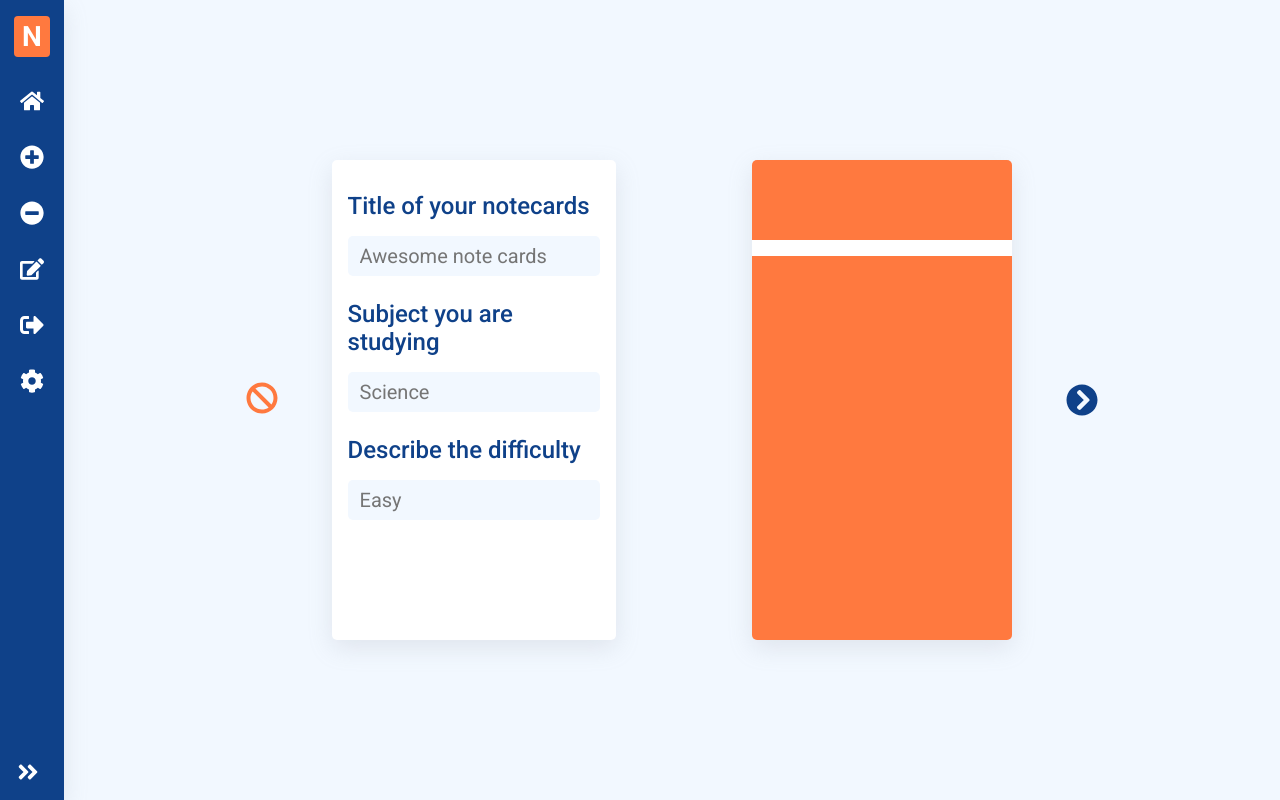
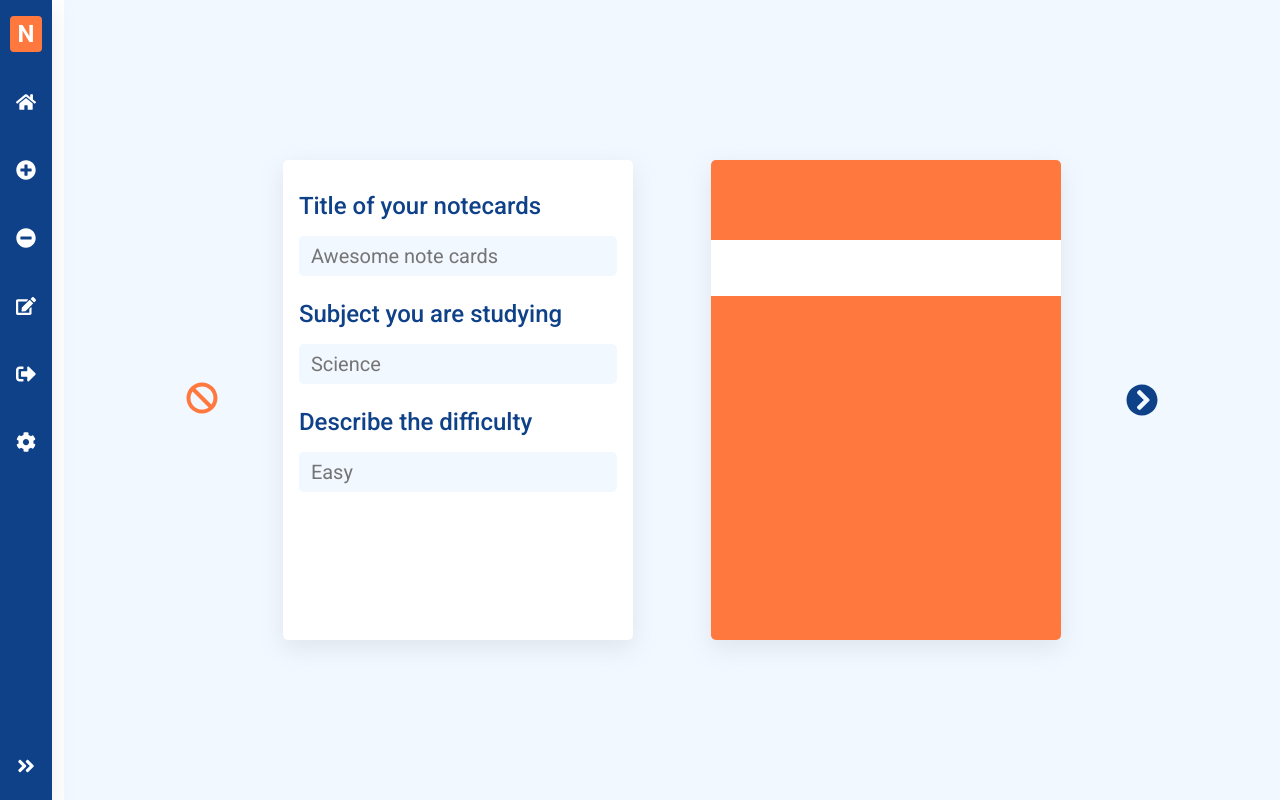
Before and after one commit to Phil-Elliott/note_card_app, a React (Create React App) app: page /add in a window 1280 px wide. Built offline with nearby package versions, Linux system fonts and the light colour scheme.

Commit message:
fixed add container

```diff
--- a/src/Content/Add/Add.tsx
+++ b/src/Content/Add/Add.tsx
@@ -1,38 +1,37 @@
-import React from "react"
+import React, { useState } from "react"
 import "./Add.scss"
 import CreateTitle from "./Components/CreateTitle/CreateTitle"
 import CreateCards from "./Components/CreateCards/CreateCards"
 import { Route, Routes } from "react-router-dom"
 
-const Add = () => {
+interface titleData {
+  title: string
+  subject: string
+  difficulty: string
+}
+
+const Add = ({ addNewData }: { addNewData: any }) => {
+  const [titleData, setTitleData] = useState<Partial<titleData>>({})
+
+  const addTitleData = (data: any) => {
+    setTitleData(data)
+  }
+
+  const addNewDeck = (cardsData: any) => {
+    addNewData(titleData, cardsData)
+  }
+
   return (
     <div className="add">
       <Routes>
-        <Route path="/" element={<CreateTitle />} />
-        <Route path="/cards" element={<CreateCards />} />
+        <Route path="/" element={<CreateTitle addTitleData={addTitleData} />} />
+        <Route
+          path="/cards"
+          element={<CreateCards addNewDeck={addNewDeck} />}
+        />
       </Routes>
     </div>
   )
 }
 
 export default Add
-
-/*
-  Title (input) subject and dificulty
-  Then screen changes ( title on top and buttons appear)
-  Add, Edit, delete, finish Buttons
-  Left side for new cards
-  Right side for finished cards
-
-
-
-
-
-  2) Have blank card ready (focus in on input)
-  3) Can put card number on top
-  4) done cards move to right
-
-
-
-
-*/
--- a/src/Content/Add/Components/CreateCards/CreateCards.scss
+++ b/src/Content/Add/Components/CreateCards/CreateCards.scss
@@ -3,7 +3,7 @@
 .card-add-main-container {
   display: flex;
   align-items: center;
-  width: 75%;
+  width: 80%;
 }
 
 .card-add-container {
@@ -13,7 +13,8 @@
   margin: 0 auto;
   min-height: 60vh;
   height: 100%;
-  width: 86%;
+  width: 80%;
+  max-width: 75rem;
 
   .add-card-left {
     background: white;
--- a/src/Content/Add/Components/CreateCards/CreateCards.tsx
+++ b/src/Content/Add/Components/CreateCards/CreateCards.tsx
@@ -10,7 +10,7 @@ interface cardData {
   answer: string
 }
 
-const CreateCards = () => {
+const CreateCards = ({ addNewDeck }: { addNewDeck: any }) => {
   const [cardNumber, setCardNumber] = useState<number>(1)
   const [inputData, setInputData] = useState<cardData>({
     question: "",
@@ -120,16 +120,13 @@ const CreateCards = () => {
           justifyContent: "flex-end",
         }}
       >
-        <FaCheckCircle className="create-title-icon-right" />
+        <FaCheckCircle
+          className="create-title-icon-right"
+          onClick={() => addNewDeck(cards)}
+        />
       </Link>
     </div>
   )
 }
 
 export default CreateCards
-
-/*
-
-        3) Connect the cards to the home container
-        4) Make everything responsive
-*/
--- a/src/Content/Add/Components/CreateTitle/CreateTitle.scss
+++ b/src/Content/Add/Components/CreateTitle/CreateTitle.scss
@@ -1,19 +1,19 @@
 @import "./../../../../Shared.scss";
 
 .card-title-main-container {
-  display: flex;
-  align-items: center;
-  width: 70%;
+  @extend %flex-align;
+  width: 80%;
 }
 
 .card-title-container {
   display: grid;
   grid-template-columns: 1fr 1fr;
-  gap: 20%;
+  gap: 10%;
   margin: 0 auto;
   min-height: 60vh;
   height: 100%;
   width: 80%;
+  max-width: 60rem;
 }
 
 .create-title-icon-left {
@@ -30,7 +30,6 @@
   background: white;
   border-radius: 5px;
   box-shadow: $box-shadow;
-  @extend %flex-between;
   flex-direction: column;
   padding: 2rem 1rem;
 }
@@ -75,9 +74,9 @@
     background-color: white;
     color: $main;
     margin-block: 5rem 3rem;
-    padding-block: 0.5rem;
+    height: 3.5rem;
     width: 100%;
-    text-align: center;
+    @extend %flex-center;
   }
   h2 {
     font-size: 2rem;
--- a/src/Content/Add/Components/CreateTitle/CreateTitle.tsx
+++ b/src/Content/Add/Components/CreateTitle/CreateTitle.tsx
@@ -9,7 +9,7 @@ interface titleData {
   difficulty: string
 }
 
-const CreateTitle = () => {
+const CreateTitle = ({ addTitleData }: { addTitleData: any }) => {
   const [inputData, setInputData] = useState<Partial<titleData>>({})
 
   return (
@@ -70,32 +70,13 @@ const CreateTitle = () => {
           justifyContent: "flex-end",
         }}
       >
-        <FaChevronCircleRight className="create-title-icon-right" />
+        <FaChevronCircleRight
+          className="create-title-icon-right"
+          onClick={() => addTitleData(inputData)}
+        />
       </Link>
     </div>
   )
 }
 
 export default CreateTitle
-
-/*
-  Style the card
-  Have data go back to add
-  Create add cards
-  Add Redux
-
-
-  1) Make cancel link to home
-  2) Create next section
-  3) Have title carry over to next section (make everything go to the add section)
-  4) Create the add card section
-
-
-
-  4) When finished (have a new deck go to the home section)
-      - only display the title card
-
-
-
-
-*/
--- a/src/Content/Content.tsx
+++ b/src/Content/Content.tsx
@@ -1,4 +1,4 @@
-import React from "react"
+import React, { useState } from "react"
 import "./Content.scss"
 import Home from "./Home/Home"
 import Add from "./Add/Add"
@@ -8,11 +8,18 @@ import Settings from "./Settings/Settings"
 import { Route, Routes } from "react-router-dom"
 
 const Content = () => {
+  const [allCards, setAllCards] = useState<any>([])
+
+  const addNewData = (titleData: any, cardsData: any) => {
+    setAllCards([...allCards, [titleData, cardsData]])
+    console.log(allCards)
+  }
+
   return (
     <main>
       <Routes>
-        <Route path="/" element={<Home />} />
-        <Route path="/add/*" element={<Add />} />
+        <Route path="/" element={<Home allCards={allCards} />} />
+        <Route path="/add/*" element={<Add addNewData={addNewData} />} />
         <Route path="/delete" element={<Delete />} />
         <Route path="/edit" element={<Edit />} />
         <Route path="/settings" element={<Settings />} />
@@ -22,17 +29,3 @@ const Content = () => {
 }
 
 export default Content
-
-/*
-  create cards state
-    collects all decks of cards that can be used or edited
-    have a function that you pass through to get everything once the check button is pushed
-      passes the title array and the cards array and somehow puts them togehter into one object of this new state
-
-      title info
-      cards info (can you put an array into an object - pretty sure you can)
-
-      add redux to the app
-      learn unit testing and try on here
-
-*/
--- a/src/Content/Home/Home.scss
+++ b/src/Content/Home/Home.scss
@@ -0,0 +1,2 @@
+.home-container {
+}
--- a/src/Content/Home/Home.tsx
+++ b/src/Content/Home/Home.tsx
@@ -1,8 +1,12 @@
 import React from "react"
 import "./Home.scss"
 
-const Home = () => {
-  return <div>Home</div>
+const Home = ({ allCards }: { allCards: any }) => {
+  return (
+    <div>
+      <h1>{allCards[0] ? allCards[0][0].title : "No Cards"}</h1>
+    </div>
+  )
 }
 
 export default Home
--- a/src/Navigation/Navigation.scss
+++ b/src/Navigation/Navigation.scss
@@ -25,7 +25,7 @@
     justify-content: flex-start;
     padding-inline: 1rem;
     h2 {
-      font-size: clamp(1.25rem, 1.25vw, 1.25vw);
+      font-size: clamp(1rem, 1vw, 1vw);
       padding-left: 1.5rem;
       opacity: 1;
     }
@@ -46,16 +46,15 @@
   h1 {
     background: $secondary;
     border-radius: 4px;
-    font-size: clamp(1.75rem, 1.75vw, 1.75vw);
+    font-size: clamp(1.5rem, 1.5vw, 1.5vw);
     padding: 0.25rem 0.5rem;
   }
 }
 
 .nav-icon {
   cursor: pointer;
-  font-size: 1.75rem;
-  font-size: clamp(1.5rem, 1.5vw, 1.5vw);
-  padding-block: 1rem;
+  font-size: clamp(1.25rem, 1.25vw, 1.25vw);
+  padding-block: 1.5rem;
   width: 100%;
 
   &:hover {
--- a/src/Navigation/Navigation.tsx
+++ b/src/Navigation/Navigation.tsx
@@ -55,11 +55,7 @@ const Navigation = () => {
   return (
     <header
       className="navigation"
-      style={
-        expand
-          ? { width: "clamp(11rem, 12%, 12%)" }
-          : { width: "clamp(4rem, 4%, 4%)" }
-      }
+      style={expand ? { width: "clamp(11rem)" } : { width: "clamp(4rem)" }}
     >
       <div className="nav-main">
         <div className={expand ? "main-logo expand-container" : "main-logo"}>
```
Also changed, not shown: src/App.tsx (+10 -3 lines).
